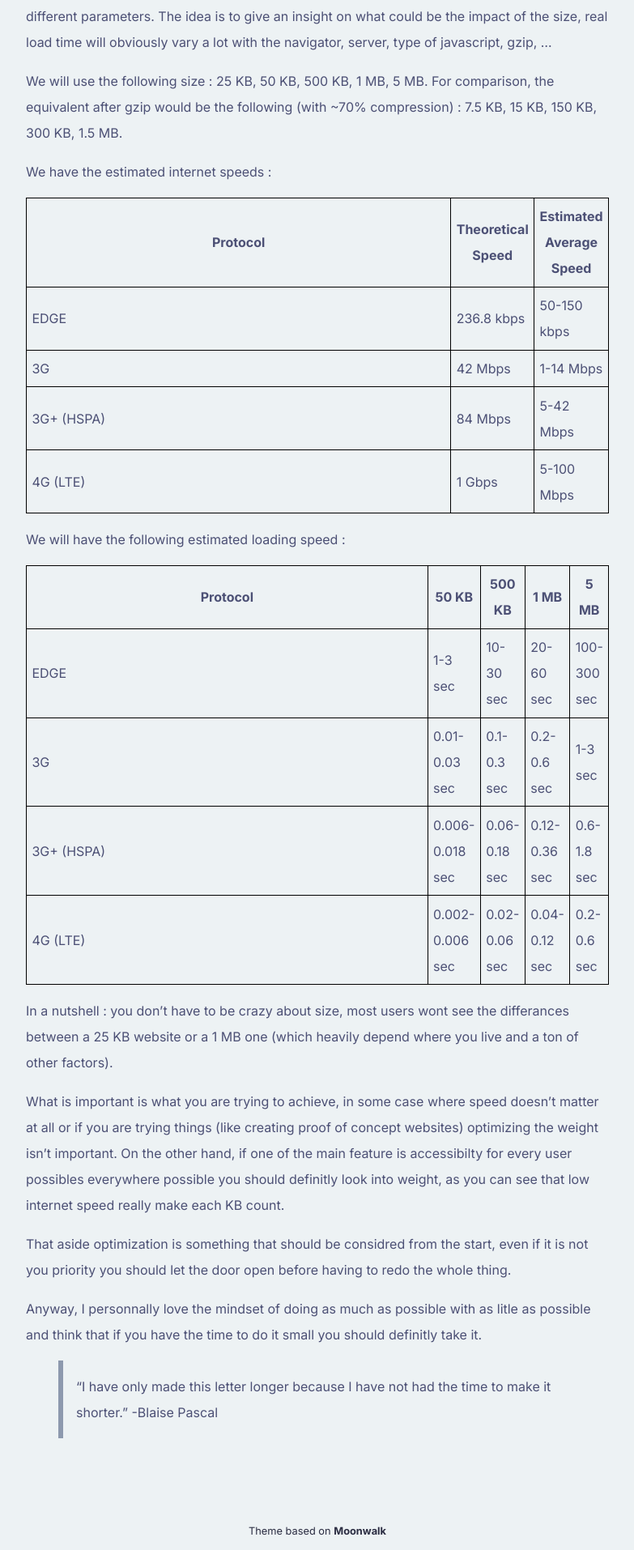
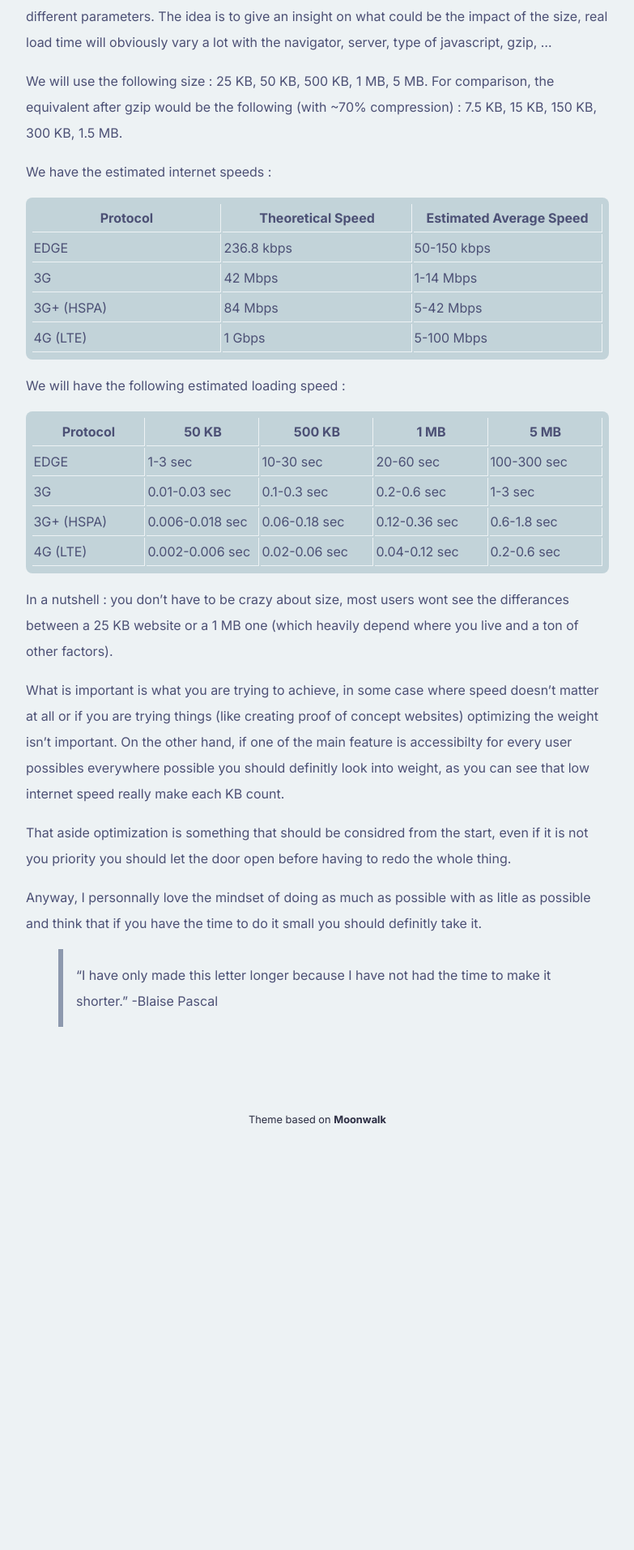
Before and after one commit to ndegheselle/blog.degheselle.fr, a Jekyll site: the page built from _posts/2023-02-06-how-light-should-a-website-be.md, in a window 1280 px wide. Shown: the part 1754-3668 px from the top of the page at 81% size, without its empty margins (248-1031 px from the left). Built offline with Jekyll 4.4.1, drawn with Linux system fonts in a browser that asks for light colours; after the commit the page ends 3162 px from its top, so only the background shows below that.

Commit message:
Updated table style
Initial commit

Create _config.yml

```diff
--- a/_sass/moonwalk.scss
+++ b/_sass/moonwalk.scss
@@ -37,11 +37,19 @@ li { margin: 0.4em 0; }
   padding: 4em 2em;
 }
 
-table, th, td {
+table {
   width: 100%;
-  border: thin solid black;
+  padding: 0.4em;
+  background-color: var(--color-bg-secondary);
+  border-radius: 0.5rem;
+  table-layout: fixed;
+}
+
+th, td {
+  width: 100%;
   border-collapse: collapse;
-  padding: 0.4em;
+  border-bottom: thin solid var(--color-bg);
+  border-right: thin solid var(--color-bg);
 }
 
 div.highlighter-rouge pre code, pre code.highlighter-rouge {
```
